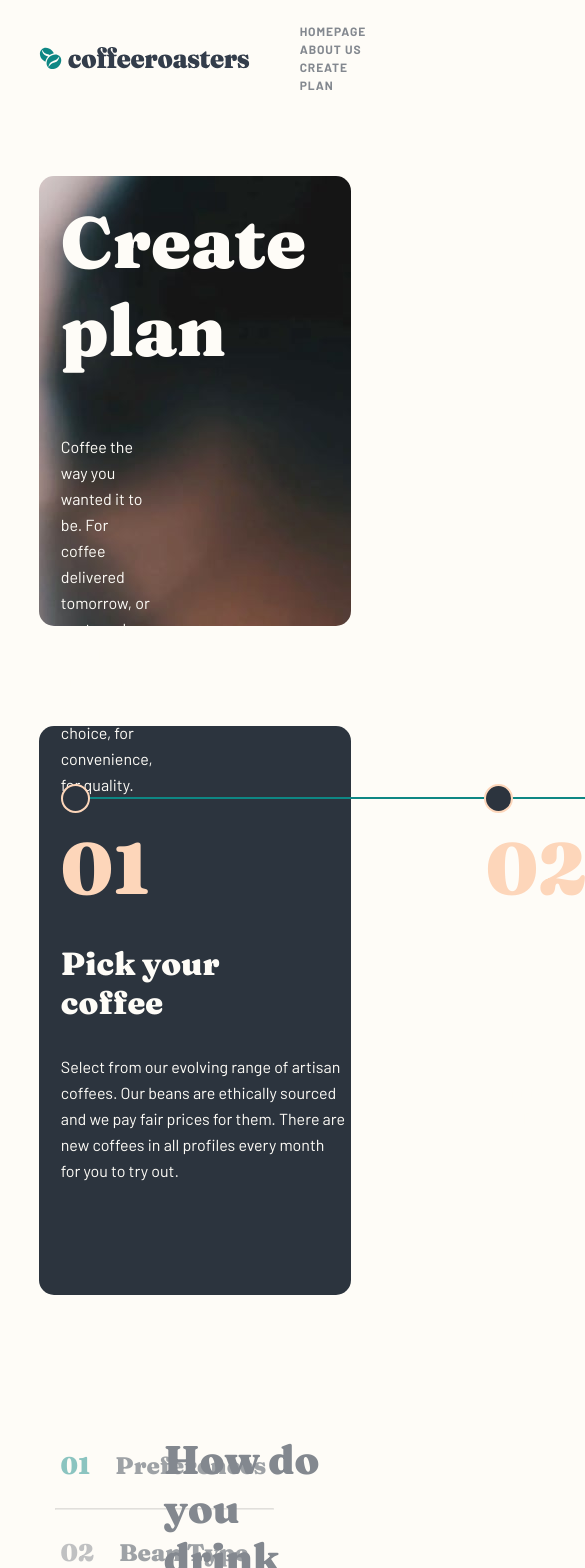
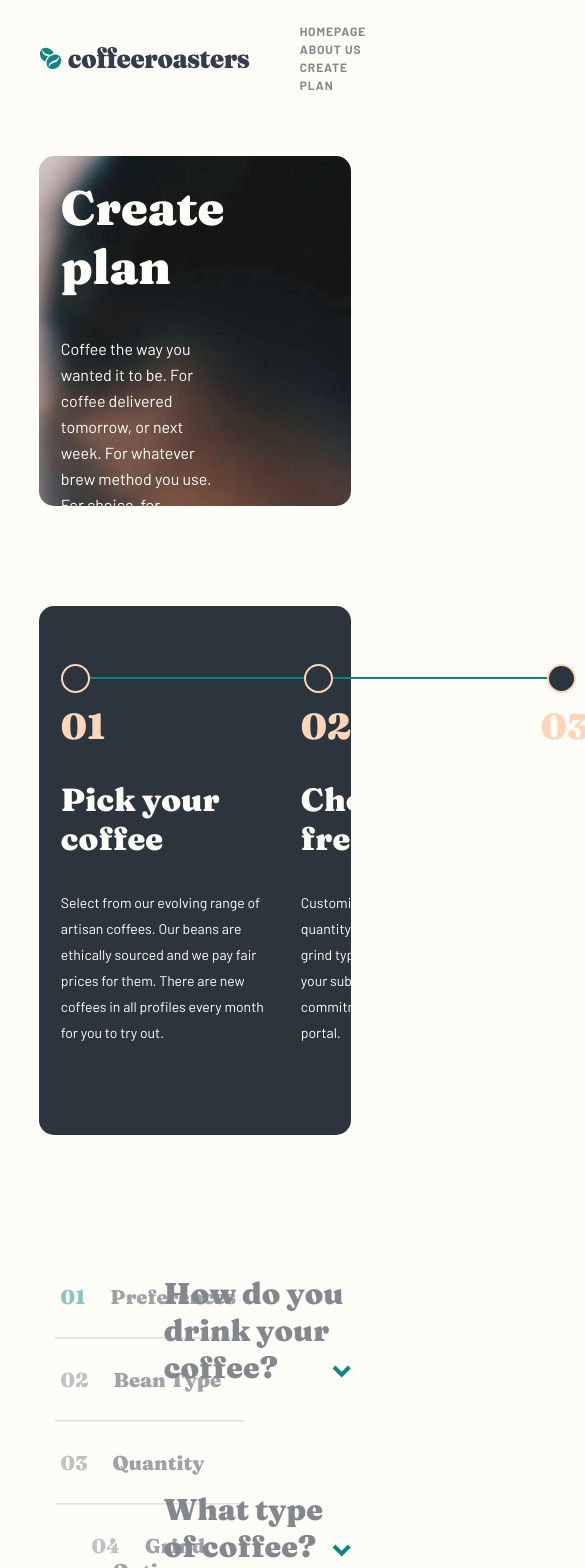
Before and after one commit to Luktoria/Coffeeroasters-app, a React (Create React App) app: page /createplan in a window 390 px wide. Shown: the top 1568 px of the page, 585 px wide, since content can reach past the window. Built offline with nearby package versions, Linux system fonts and the light colour scheme.

Commit message:
Adjusted desktop views

```diff
--- a/src/Components/HomeBenefits.jsx
+++ b/src/Components/HomeBenefits.jsx
@@ -24,7 +24,7 @@ const Benefits = () => {
         </div>
 
         <div className="benefits-item">
-          <img src="./assets/home/desktop/icon-truck.svg" alt="Truck icon" />
+          <img src="./assets/home/desktop/icon-truck.svg" alt="Truck icon" className="truck-icon"/>
           <h4>Free shipping</h4>
           <p>We cover the cost and coffee is delivered fast. Peak freshness: guaranteed.</p>
         </div>
--- a/src/Components/HomeSteps.jsx
+++ b/src/Components/HomeSteps.jsx
@@ -8,7 +8,7 @@ const Steps = () => {
     <section>
       <div className="steps-outer">
         <h4>How it works</h4>
-        <div className="rental-manager-progress-bar-container">
+        <div className="homepage-steps-container">
           <div></div>
           <div></div>
           <div></div>
--- a/src/index.css
+++ b/src/index.css
@@ -197,6 +197,10 @@ nav a:hover {
   font-size: 24px;
 }
 
+.truck-icon{
+  height: 72px;
+}
+
 /* --------    Steps styles    --------*/
 
 .steps-outer {
@@ -204,7 +208,7 @@ nav a:hover {
   width: 90%;
 }
 
-.rental-manager-progress-bar-container {
+.homepage-steps-container {
   width: 875px;
   display: flex;
   justify-content: space-between;
@@ -214,7 +218,7 @@ nav a:hover {
 }
 
 
-.rental-manager-progress-bar-container div {
+.homepage-steps-container div {
   background-color: #FEFCF7 !important;
   font-weight: bold;
   color: #7ea5cc;
@@ -817,3 +821,213 @@ footer a:hover {
 .social-media li {
   padding-left: 8px;
 }
+
+/* --------    CSS media query styles    --------*/
+
+
+
+@media screen and (max-width: 1500px ) {
+
+/* Homepage*/
+
+.home-intro,
+.intro-text {
+  height: 600px;
+}
+
+.homepage-steps-container{
+  width: 780px;
+}
+
+.steps-description {
+grid-template-columns: repeat(3, 375px);
+}
+/* About us */
+
+  .quality-outer img{
+    right: 250px;
+  }
+
+
+/* Create plan */
+  .create-intro h1{
+    width: 50%;
+  }
+
+  .create-progress-bar-container{
+    width: 675px;
+  }
+
+   .create-steps-description{
+    grid-template-columns: repeat(3, 320px);
+   }
+
+  .create-steps-description div {
+    width: 250px;
+  }
+
+  .preference-steps {
+    width: 30%;
+    margin-right: 5%;
+  }
+
+  .preferences {
+    width: 60%;
+  }
+
+  .summary{
+    width: 50%;
+  }
+
+  .order-container{
+    width: 96%;
+  }
+
+}
+
+@media screen and (max-width: 1250px) {
+
+  /*Homepage*/
+
+  .home-intro{
+    height: 400px;
+  }
+
+  .intro-text{
+    width: 45%;
+    height: 400px;
+  }
+
+  .intro-text h1{
+    font-size: 52px;
+    line-height: 52px;
+  }
+
+  .alternate-title{
+    font-size: 90px;
+  }
+
+  .benefits-background{
+    height: 450px;
+  }
+
+  .benefits-reasons {
+    top: 1475px;
+  }
+
+  .steps-outer {
+    margin: 300px auto 150px auto;
+  }
+
+  .homepage-steps-container{
+    width: 550px;
+  }
+
+  .steps-description{
+    grid-template-columns: repeat(3, 260px);
+  }
+
+  .steps-description div{
+    width: 250px;
+  }
+
+  /*About us*/
+
+  .about-us-intro div{
+    height: 350px;
+    width: 40%;
+  }
+
+  .commitment img{
+    height: 400px;
+  }
+
+  .commitment-text{
+    width: 45%;
+  }
+
+  .commitment-text h2,
+  .quality h2{
+    font-size: 32px;
+    margin-top: 7%;
+  }
+
+  .commitment-text p,
+  .quality p{
+    font-size: 14px;
+  }
+
+  .quality-outer {
+    height: 350px;
+  }
+
+  .quality {
+    width: 50%;
+  }
+
+  .quality-outer img{
+    height: 350px;
+    right: 100px;
+    bottom: -620px;
+  }
+
+  /*Create plan*/
+
+  .create-intro{
+    height: 350px;
+  }
+
+  .create-intro h1{
+    font-size: 48px;
+  }
+
+  .create-intro p{
+    width: 50%;
+  }
+
+  .create-progress-bar-container{
+    width: 515px;
+  }
+
+  .create-steps-description {
+    grid-template-columns: repeat(3, 240px);
+  }
+
+  .create-steps-description div {
+    width: 220px;
+    padding-bottom: 75px;
+  }
+
+  .create-steps-description h2{
+    font-size: 36px;
+  }
+
+  .create-steps-description p{
+    font-size: 14px;
+  }
+
+  .preference-steps button {
+    font-size: 20px;
+  }
+
+  .preferences h2{
+    font-size: 30px;
+  }
+
+  .preferences h4{
+    font-size: 20px;
+  }
+
+  .preferences p{
+    font-size: 14px;
+  }
+
+  .summary p{
+    font-size: 20px;
+    line-height: 32px;
+  }
+
+
+
+
+}
```
